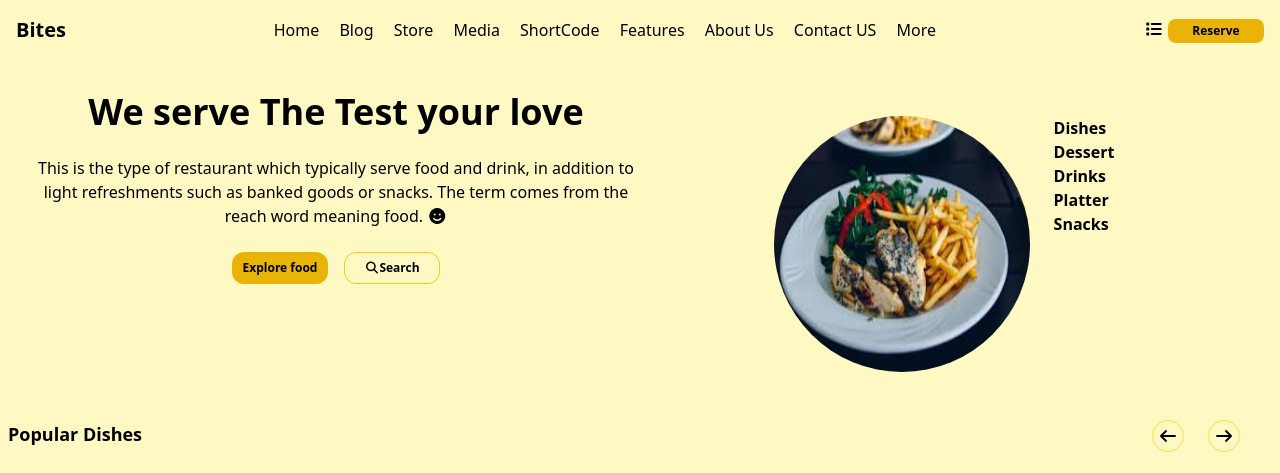
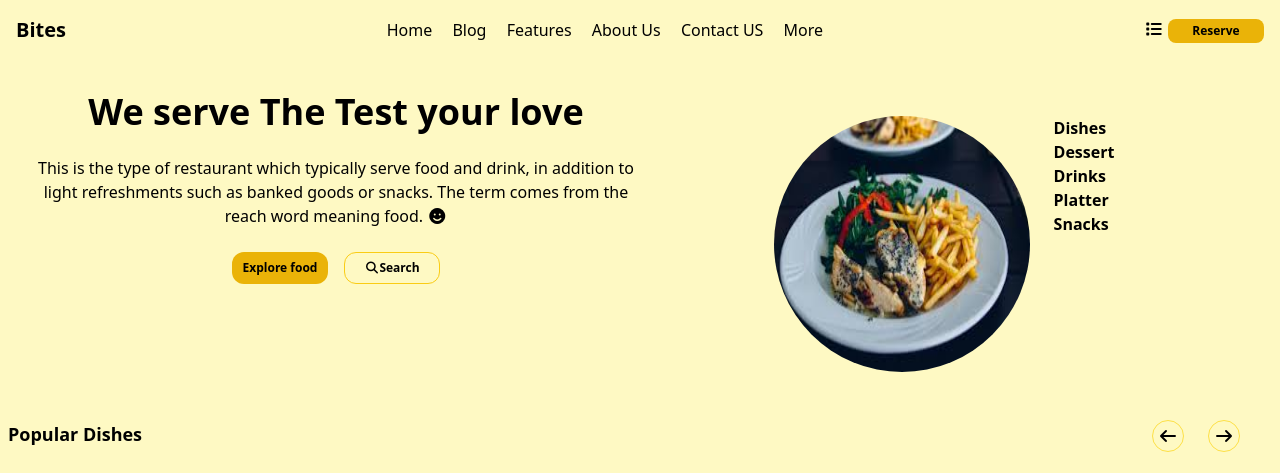
Before and after one commit to bunraksa0106/homeFood.kh, a plain HTML site: page index.html in a window 1280 px wide. Shown: the top 473 px of the page. Drawn offline with nearby package versions, Linux system fonts and the light colour scheme; grey boxes are pictures that could not be loaded.

Commit message:
first commit

```diff
--- a/index.html
+++ b/index.html
@@ -15,9 +15,6 @@
         <div class="space-x-4 justify-self-end hidden md:block">
             <a href="#">Home</a>
             <a href="#">Blog</a>
-            <a href="#">Store</a>
-            <a href="#">Media</a>
-            <a href="#">ShortCode</a>
             <a href="#">Features</a>
             <a href="#">About Us</a>
             <a href="#">Contact US</a>
```
